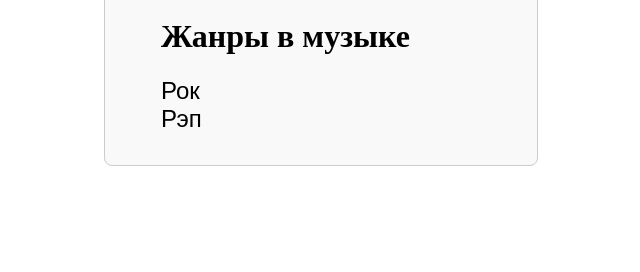
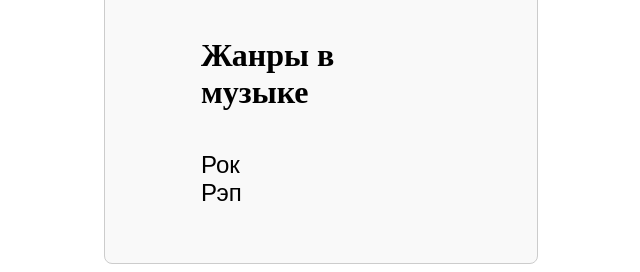
Before and after one commit to maxKILLer0666/Pseudo-classes-CSS, a plain HTML site: page index.html in a window 1280 px wide. Shown: the part 740-1012 px from the top of the page, without its empty margins (319-959 px from the left). Before the commit the page ends 914 px from the top, so only its background shows below. Drawn offline with Linux system fonts and the light colour scheme.

Commit message:
first commit

```diff
--- a/style.css
+++ b/style.css
@@ -106,6 +106,12 @@
    font-family: Arial, Helvetica, sans-serif;
 }
 
-.combo li{
+.combo, .combo li, .combo a{
    list-style: none;
+   width: fit-content;
+   padding: 0px;
 }
+
+.combo{
+   margin: 40px;
+}
```
